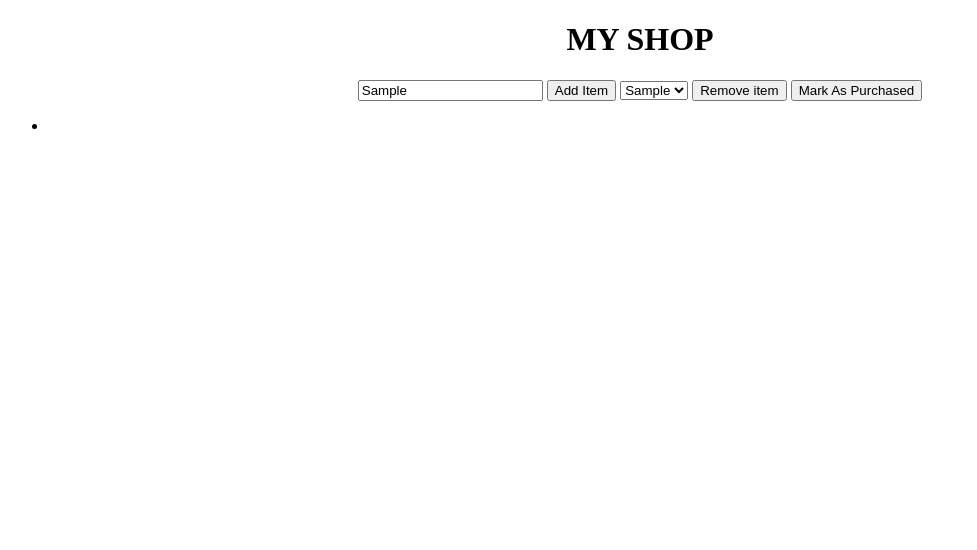
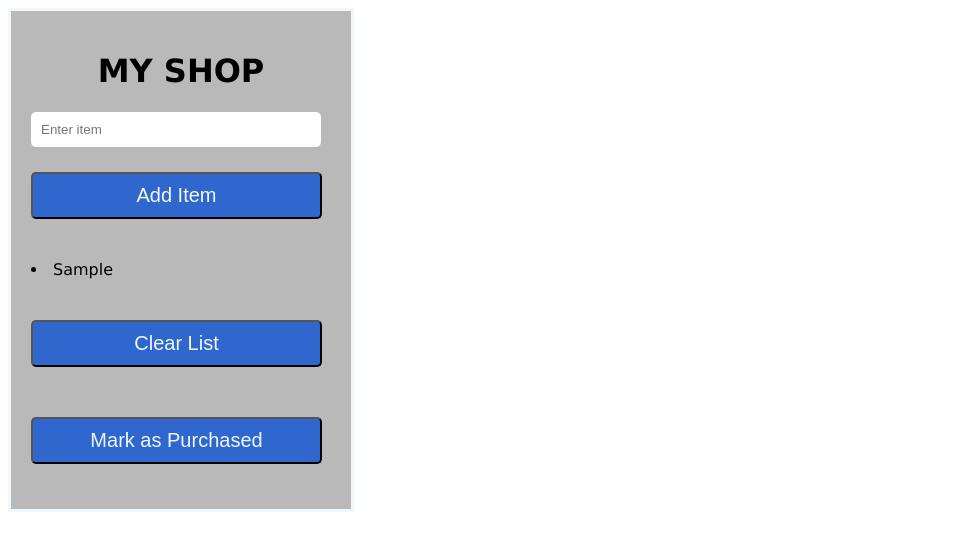
Before and after one commit to WalterOnchieku/Wk2Challenge, a plain HTML site: page index.html in a window 1280 px wide. Both pictures are taken after typing "Sample" into the empty fields and a click on the button "Add Item". Shown: the whole page, without its empty margins (0-977 px from the left). Drawn offline with Linux system fonts and the light colour scheme.

Commit message:
wk3challenge final submit

```diff
--- a/index.html
+++ b/index.html
@@ -1,26 +1,19 @@
 <!DOCTYPE html>
 <html>
-    <head>
+<head>
+    <title>MY SHOP</title>
+    <link rel="stylesheet" href="style.css">
+</head>
+<body>
+    <div>
+    <h1>MY SHOP</h1>
+    <input id="txtbox" type="text" placeholder="Enter item"><br/>
+    <button id="addToList" onclick="addToList()">Add Item</button>
+    <p id="mytext"></p>
+    <button id="clearList" onclick="clearList()">Clear List</button>
+    <button id="markPurchased" onclick="markAllAsPurchased()">Mark as Purchased</button>
+    </div>
 
-    </head>
-    <body>
-
-        <center>
-            <h1>MY SHOP</h1>
-            <input id="txtbox" type="text" placeholder="enter item">
-            <button id="addToList" onclick="addToList()">Add Item</button>
-        <select id="dropdown">
-
-        </select>
-        <button id="ClearList" onclick="ClearList()">Remove item</button>
-        <button id="MarkAsPurchased" onclick="MarkAsPurchased()">Mark As Purchased</button>
-
-        </center>
-        <ul id="purchased">
-            <li></li>
-        </ul>
-        <script src="index.js"></script>
-
-
-    </body>
+    <script src="index.js"></script>
+</body>
 </html>
--- a/index.js
+++ b/index.js
@@ -1,50 +1,57 @@
- //add items to list container
- function addToList(){
-    document.getElementById('dropdown');
-    let value=txtbox.value.trim();
-    //if value empty nothing is submitted
-    if (value == ''){
-        return;
-    }
-    //create dropdown list
-    let option = document.createElement("option");
-    option.text=value;
-    option.value=value;
-    dropdown.add(option);
+let arr = [];
 
-//event for clicking the addToList button
-const input = document.getElementById('addToList');
-input.addEventListener('click', function addToList() {
-alert('item added to cart');
-});
+        function addToList() {
+            // Get value from input text
+            let inputText = document.getElementById('txtbox').value.trim();
 
-}
+            // Check if input is not empty
+            if (inputText !== '') {
+                // Append input to array with initial purchased state false
+                arr.push({ text: inputText, purchased: false });
 
-//remove items from list one at a time
-function ClearList() {
-let x = document.getElementById("dropdown");
-x.remove(x.selectedIndex);
+                // Display array data
+                displayList();
 
-//event for clicking the ClearList button
-const input2 = document.getElementById('ClearList');
-input2.addEventListener('click', function ClearList() {
-  alert('Item removed');
-});
-}
-//add bought items to ul
-function MarkAsPurchased(){
+                // Clear the input field for the next item
+                document.getElementById('txtbox').value = '';
+            }
+        }
 
-    let droplist = document.getElementById("dropdown").value;
-    let listNode = document.getElementById("purchased");
-    let liNode = document.createElement("li");
-    let dropNode = document.createTextNode(droplist);
+        function displayList() {
+            let listContainer = document.getElementById("mytext");
+            listContainer.innerHTML = '';
 
-liNode.appendChild(dropNode);
-listNode.appendChild(liNode);
+            // Loop through the array and create list items
+            for (let i = 0; i < arr.length; i++) {
+                let item = arr[i];
+                let li = document.createElement('li');
+                li.textContent = item.text;
 
-//event for clicking the MarkAsPurchased button
-const input3 = document.getElementById('MarkAsPurchased');
-input3.addEventListener('click', function MarkAsPurchased() {
-alert('Item bought');
-});
-}
+                // Add class 'purchased' if item is marked as purchased
+                if (item.purchased) {
+                    li.classList.add('purchased');
+                }
+
+                // Add click event listener to toggle purchased state
+                li.addEventListener('click', function() {
+                    item.purchased = !item.purchased; // Toggle purchased state
+                    displayList(); // Update the displayed list
+                });
+
+                listContainer.appendChild(li);
+            }
+        }
+
+        function clearList() {
+            arr = [];
+            displayList(); // Update the displayed list
+        }
+
+        function markAllAsPurchased() {
+            // Toggle purchased state of all items in the array
+            arr.forEach(function(item) {
+                item.purchased = true; // Mark as purchased
+            });
+
+            displayList(); // Update the displayed list
+        }
--- /dev/null
+++ b/style.css
@@ -0,0 +1,32 @@
+.purchased {
+    text-decoration: overline underline;
+    color: #045292;
+}
+div{
+    background-color: #b9b9b9;
+    max-width: 300px;
+    padding: 20px;
+    border: solid;
+    border-color: aliceblue;
+    font-family: Verdana, Geneva, Tahoma, sans-serif;
+}
+button{
+padding: 10px;
+border-radius: 5px;
+width: 97%;
+margin: 25px 0;
+background-color: rgb(47, 103, 206);
+color: aliceblue;
+font-size: 20px;
+}
+input{
+padding: 10px;
+border: 0;
+border-radius: 5px;
+width: 90%;
+}
+h1{
+color: #000;
+text-align: center;
+font-family: Verdana, Geneva, Tahoma, sans-serif;
+}
```
Also changed, not shown: 1 other file.
